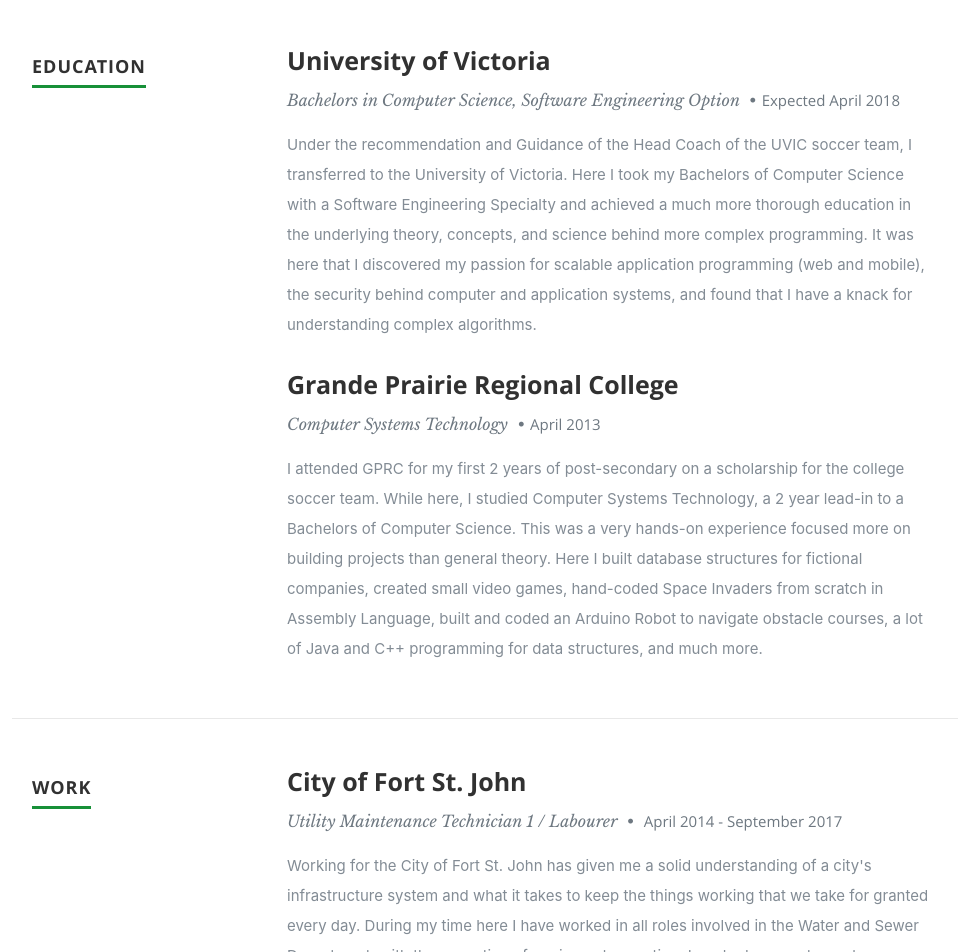
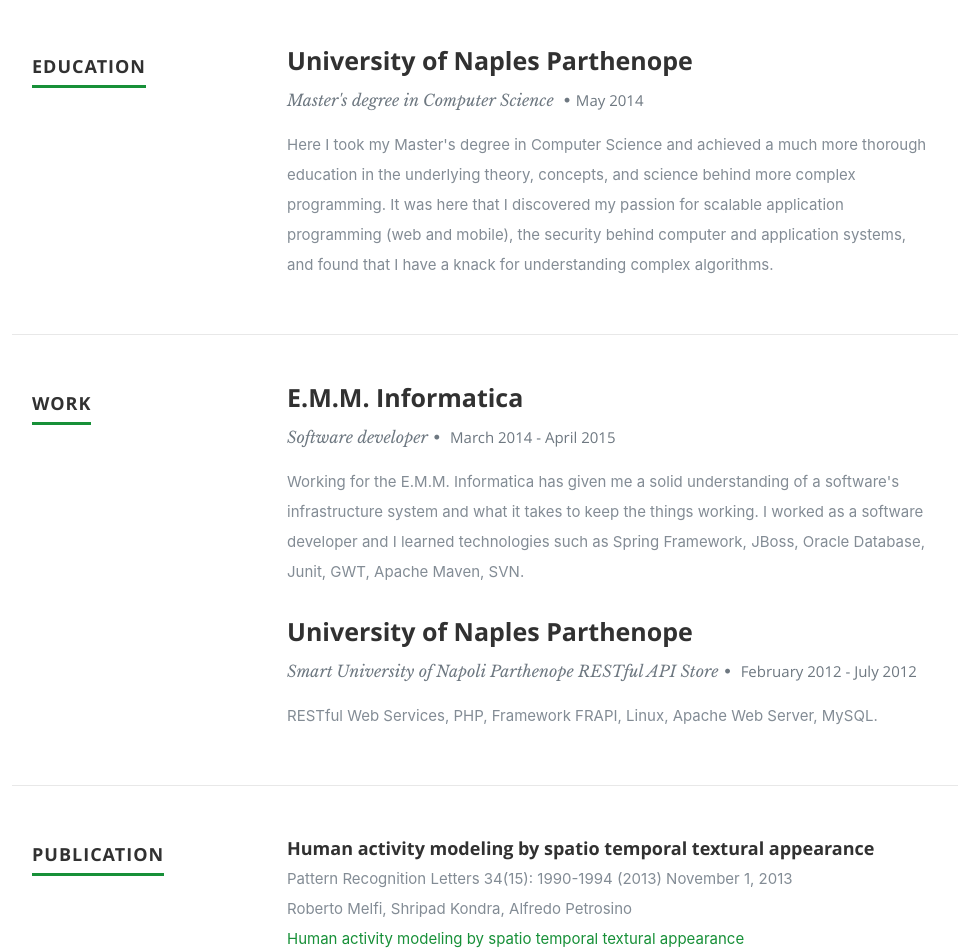
Before and after one commit to robmelfi/robmelfi.github.io, a React (Create React App) app: page / in a window 1280 px wide. Shown: the part 1360-2312 px from the top of the page, without its empty margins (118-1076 px from the left). Built offline with nearby package versions, Linux system fonts and the light colour scheme.

Commit message:
update resume

```diff
--- a/public/css/layout.css
+++ b/public/css/layout.css
@@ -261,7 +261,7 @@
 #resume .header-col { padding-top: 9px; }
 #resume .main-col { padding-right: 10%; }
 
-.education, .work {
+.education, .work, .publication {
    margin-bottom: 48px;
    padding-bottom: 24px;
    border-bottom: 1px solid #E8E8E8;
--- a/public/resumeData.json
+++ b/public/resumeData.json
@@ -3,7 +3,7 @@
     "name":"Roberto Melfi",
     "occupation":"Computer Science High School Teacher and Full Stack Developer as a hobby",
     "description":"I have a ",
-    "school":"University of Naples \"Parthenope\"",
+    "school":"University of Naples Parthenope",
     "degree":"Master's degree in Computer Science",
     "image":"profile_pic.png",
     "bio":"I am a Computer Science High School Teacher and Full Stack Developer as a hobby. I teach Exploring Computer Science, Information Technology, and Basic Programming.",
@@ -42,33 +42,35 @@
     ]
   },
   "resume":{
-    "skillmessage":"I'm a tinkerer and am always interested in playing around with new technologies but these are the ones that have really won me over",
+    "skillmessage":"I'm always interested in playing around with new technologies but these are the ones that have really won me over",
     "education":[
       {
-        "school":"University of Victoria",
-        "degree":"Bachelors in Computer Science, Software Engineering Option",
-        "graduated":"Expected April 2018",
-        "description":"Under the recommendation and Guidance of the Head Coach of the UVIC soccer team, I transferred to the University of Victoria. Here I took my Bachelors of Computer Science with a Software Engineering Specialty and achieved a much more thorough education in the underlying theory, concepts, and science behind more complex programming. It was here that I discovered my passion for scalable application programming (web and mobile), the security behind computer and application systems, and found that I have a knack for understanding complex algorithms."
-      },
-      {
-        "school":"Grande Prairie Regional College",
-        "degree":"Computer Systems Technology",
-        "graduated":"April 2013",
-        "description":"I attended GPRC for my first 2 years of post-secondary on a scholarship for the college soccer team. While here, I studied Computer Systems Technology, a 2 year lead-in to a Bachelors of Computer Science. This was a very hands-on experience focused more on building projects than general theory. Here I built database structures for fictional companies, created small video games, hand-coded Space Invaders from scratch in Assembly Language, built and coded an Arduino Robot to navigate obstacle courses, a lot of Java and C++ programming for data structures, and much more."
+        "school":"University of Naples Parthenope",
+        "degree":"Master's degree in Computer Science",
+        "graduated":"May 2014",
+        "description":"Here I took my Master's degree in Computer Science and achieved a much more thorough education in the underlying theory, concepts, and science behind more complex programming. It was here that I discovered my passion for scalable application programming (web and mobile), the security behind computer and application systems, and found that I have a knack for understanding complex algorithms."
       }
     ],
     "work":[
       {
-        "company":"City of Fort St. John",
-        "title":"Utility Maintenance Technician 1 / Labourer ",
-        "years":"April 2014 - September 2017",
-        "description":"Working for the City of Fort St. John has given me a solid understanding of a city's infrastructure system and what it takes to keep the things working that we take for granted every day. During my time here I have worked in all roles involved in the Water and Sewer Department, with the exception of equipment operating. I worked as a water meter technician programming the meters in people's homes. I worked in location, excavation, installation and repair of water and sewer lines. I learned how to install, dismantle, troubleshoot, and repair the most popular models of fire hydrants. \n\nWhile working for the Water Treatment and Distribution Department, and alongside one partner, we led the first Uni-Directional Flow program our city has done in years. This requires a thorough understanding of the city's water grid to selectively force excessive pressure through a water line in order to clean it. This must be done in a specific order for every line in the city.   "
+        "company":"E.M.M. Informatica",
+        "title":"Software developer",
+        "years":"March 2014 - April 2015",
+        "description":"Working for the E.M.M. Informatica has given me a solid understanding of a software's infrastructure system and what it takes to keep the things working. I worked as a software developer and I learned technologies such as Spring Framework, JBoss, Oracle Database, Junit, GWT, Apache Maven, SVN."
       },
       {
-        "company":"School District 60",
-        "title":"IT Technician",
-        "years":"April 2012 - September 2013",
-        "description":"Here I was in charge of various duties involved in keeping the school district's computer systems running smoothly. I performed a varied range of tasks including, but not limited to, reimaging the laptops that the students were given, setting up computer labs, setting up and troubleshooting servers, secure discarding of sensitive data, and a small amount of network analysis."
+        "company":"University of Naples Parthenope",
+        "title":"Smart University of Napoli Parthenope RESTful API Store",
+        "years":"February 2012 - July 2012",
+        "description":"RESTful Web Services, PHP, Framework FRAPI, Linux, Apache Web Server, MySQL."
+      }
+    ],
+    "publication": [
+      {
+        "title": "Human activity modeling by spatio temporal textural appearance",
+        "journal": "Pattern Recognition Letters 34(15): 1990-1994 (2013) November 1, 2013",
+        "authors": "Roberto Melfi, Shripad Kondra, Alfredo Petrosino",
+        "url": "http://www.sciencedirect.com/science/article/pii/S0167865513001839"
       }
     ],
     "skills":[
--- a/src/Components/Resume.js
+++ b/src/Components/Resume.js
@@ -1,29 +1,46 @@
-import React, { Component } from 'react';
+import React, {Component} from 'react';
 
 class Resume extends Component {
     render() {
 
-    if(this.props.data){
-      var skillmessage = this.props.data.skillmessage;
-      var education = this.props.data.education.map(function(education){
+        let skillmessage;
+        let education;
+        let work;
+        let publication;
+        let skills;
+
+        if (this.props.data) {
+            skillmessage = this.props.data.skillmessage;
+            education = this.props.data.education.map(function (education) {
                 return <div key={education.school}><h3>{education.school}</h3>
-        <p className="info">{education.degree} <span>&bull;</span><em className="date">{education.graduated}</em></p>
+                    <p className="info">{education.degree} <span>&bull;</span><em
+                        className="date">{education.graduated}</em></p>
                     <p>{education.description}</p></div>
-      })
-      var work = this.props.data.work.map(function(work){
+            });
+            work = this.props.data.work.map(function (work) {
                 return <div key={work.company}><h3>{work.company}</h3>
                     <p className="info">{work.title}<span>&bull;</span> <em className="date">{work.years}</em></p>
                     <p className="newline">{work.description}</p>
                 </div>
-      })
-      var skills = this.props.data.skills.map(function(skills){
-      var projectImage = 'images/tech/'+skills.image;
+            });
+            publication = this.props.data.publication.map(function (publication) {
+                return <div key={publication.title}>
+                            <h5>{publication.title}</h5>
+                            <p className="newline">
+                                {publication.journal} <br />
+                                {publication.authors} <br />
+                                <a href={publication.url}>{publication.title}</a> <br />
+                            </p>
+                       </div>
+            });
+            skills = this.props.data.skills.map(function (skills) {
+                var projectImage = 'images/tech/' + skills.image;
                 return <div key={skills.name} className="columns feature-item">
-                  <img className='skill' alt={skills.name} src={projectImage} />
+                    <img className='skill' alt={skills.name} src={projectImage}/>
                     <h5>{skills.name}</h5>
                     <p>{skills.description}</p>
                 </div>
-      })
+            });
         }
 
         return (
@@ -55,6 +72,16 @@
                     </div>
                 </div>
 
+                <div className="row publication">
+
+                    <div className="three columns header-col">
+                        <h1><span>Publication</span></h1>
+                    </div>
+
+                    <div className="nine columns main-col">
+                        {publication}
+                    </div>
+                </div>
 
 
                 <div className="row skill">
```
Lines whose indentation alone changed are shown as unchanged.
